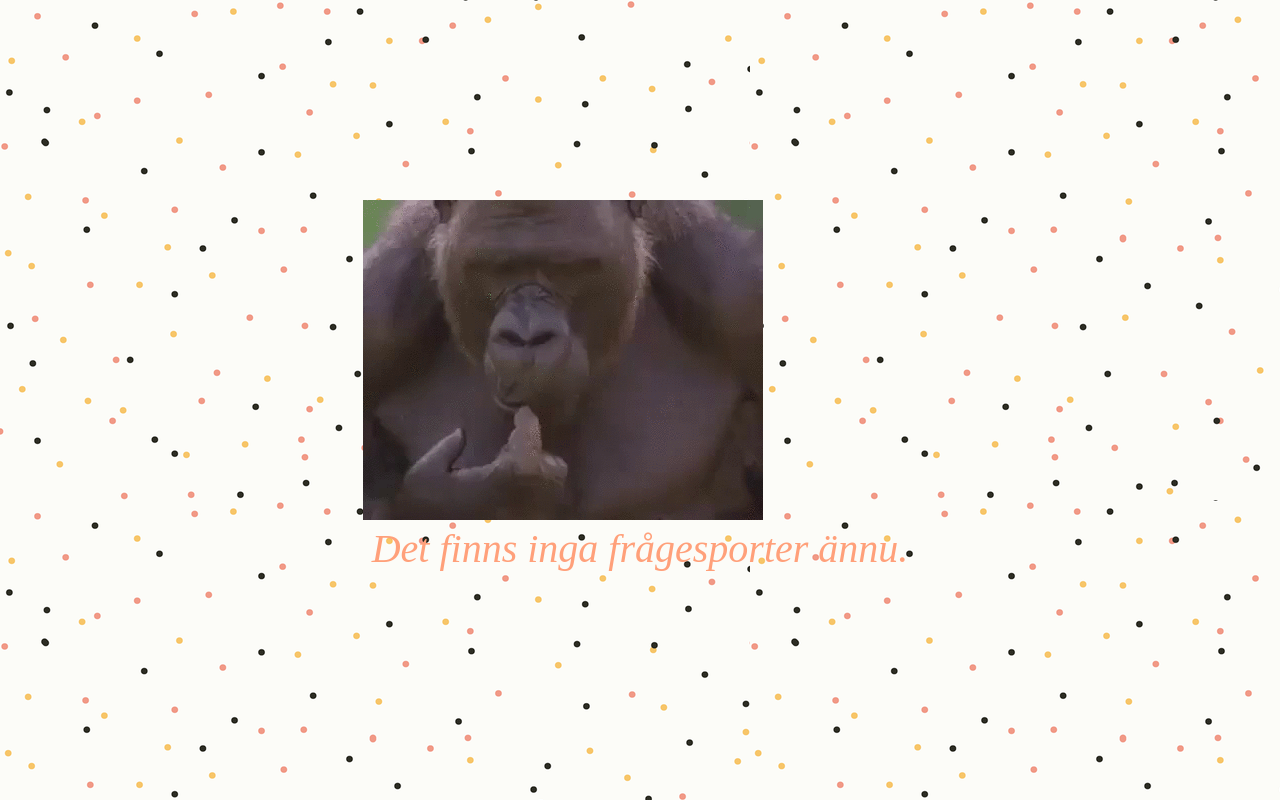
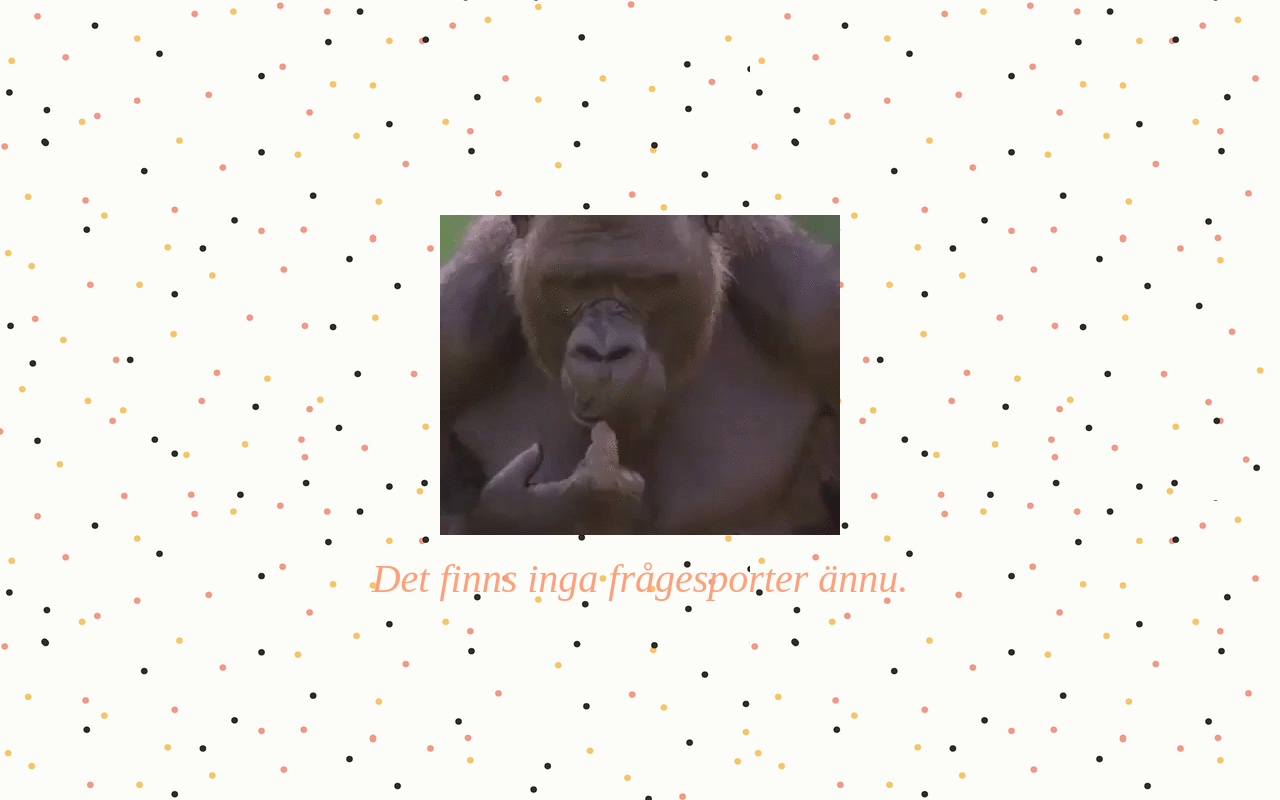
Before and after one commit to kristinbotas/quizproject, a Django app: page / in a window 1280 px wide. Run offline with Django 3.2, Linux system fonts and the light colour scheme; data that the repository does not hold is empty; some libraries are stand-ins or nearby versions.

Commit message:
centered image in column

```diff
--- a/static/quizstyle.css
+++ b/static/quizstyle.css
@@ -12,12 +12,20 @@ body {
         }
 
 .col-md-6 {
-    padding-top: 200px
+    object-position: center top;
+    padding-top: 200px;
+    image
 }
 
 .col-md-10 {
-    padding-top: 200px
+    padding-top: 200px;
     text-align: center;
+    object-position: center;
+}
+
+img {
+    display: block;
+    margin: 15px auto;
 }
 
 h1 {
```
Also changed, not shown: quiz/templates/startpage.html (indentation only).
